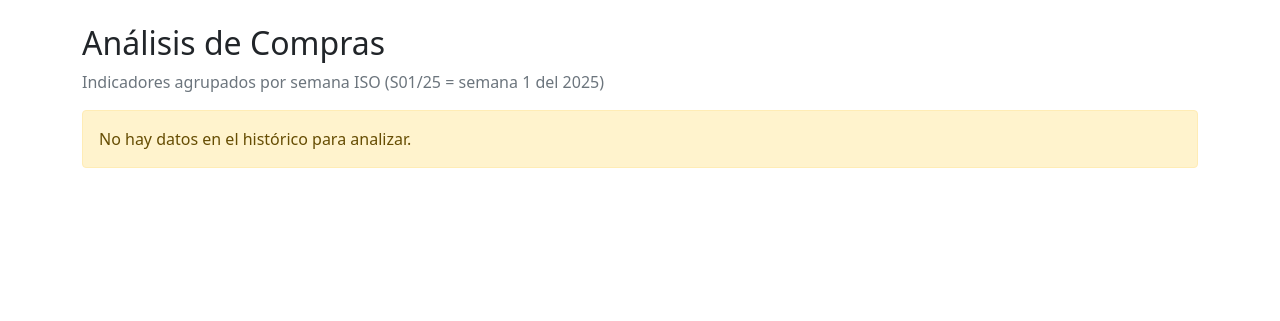
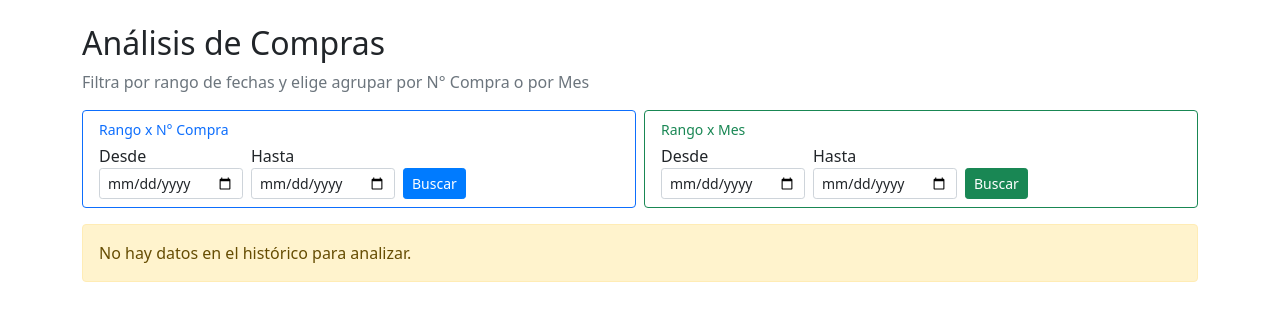
Before and after one commit to ecanar/AppMontebello, a Flask app: page /analisis in a window 1280 px wide. Shown: the part 80-401 px from the top of the page. Run offline with Flask 3, Linux system fonts and the light colour scheme; a user stored in the database is signed in; data that the repository does not hold is empty; some libraries are stand-ins or nearby versions.

Commit message:
feat: filtros fecha analisis, quitar Ver-por, tab Informes con KPIs y tabla resumen

```diff
--- a/app.py
+++ b/app.py
@@ -976,13 +976,31 @@ def consultas_ia():
 def analisis():
     MESES_ES = ['Ene','Feb','Mar','Abr','May','Jun','Jul','Ago','Sep','Oct','Nov','Dic']
 
-    registros = HistoricoCompra.query.order_by(HistoricoCompra.Fec_Comp).all()
+    fec_ini_str = request.args.get('fec_ini', '').strip()
+    fec_fin_str = request.args.get('fec_fin', '').strip()
+    modo = request.args.get('modo', 'compra')
+    if modo not in ('compra', 'mes'):
+        modo = 'compra'
+    try:
+        fec_ini = datetime.strptime(fec_ini_str, '%Y-%m-%d').date() if fec_ini_str else None
+    except ValueError:
+        fec_ini = None; fec_ini_str = ''
+    try:
+        fec_fin = datetime.strptime(fec_fin_str, '%Y-%m-%d').date() if fec_fin_str else None
+    except ValueError:
+        fec_fin = None; fec_fin_str = ''
 
+    todos = HistoricoCompra.query.order_by(HistoricoCompra.Fec_Comp).all()
+    registros = [r for r in todos
+                 if (fec_ini is None or r.Fec_Comp >= fec_ini)
+                 and (fec_fin is None or r.Fec_Comp <= fec_fin)]
+
+    extra = dict(active_mode=modo, fec_ini_val=fec_ini_str, fec_fin_val=fec_fin_str)
     empty = dict(sin_datos=True, total_gasto=0, n_semanas=0, n_productos=0,
                  n_proveedores=0, n_compras=0,
                  data_compra='{}', data_semana='{}', data_mes='{}',
                  top_productos='[]', top_frec='[]', top_proveedores='[]',
-                 bod_top='[]', precio_evolucion_prods='[]')
+                 bod_top='[]', precio_evolucion_prods='[]', **extra)
     if not registros:
         return render_template('analisis.html', **empty)
 
@@ -1075,6 +1093,9 @@ def analisis():
         top_proveedores=json.dumps([[p[0], round(p[1],2)] for p in top_proveedores]),
         bod_top=json.dumps([[p[0], p[1]] for p in bod_top]),
         precio_evolucion_prods=json.dumps(top5_prods),
+        active_mode=modo,
+        fec_ini_val=fec_ini_str,
+        fec_fin_val=fec_fin_str,
     )
 
 
--- a/templates/analisis.html
+++ b/templates/analisis.html
@@ -6,67 +6,65 @@
 <div class="row mb-2">
     <div class="col">
         <h2>Análisis de Compras</h2>
-        <p class="text-muted mb-2">Indicadores agrupados por semana ISO (S01/25 = semana 1 del 2025)</p>
+        <p class="text-muted mb-2">Filtra por rango de fechas y elige agrupar por N° Compra o por Mes</p>
+    </div>
+</div>
+
+<!-- Filtros de fecha -->
+<div class="row g-2 mb-3">
+    <div class="col-md-6">
+        <div class="card border-primary">
+            <div class="card-body py-2">
+                <div class="fw-semibold text-primary small mb-1">Rango x N° Compra</div>
+                <form method="GET" action="{{ url_for('analisis') }}" class="d-flex flex-wrap gap-2 align-items-end">
+                    <input type="hidden" name="modo" value="compra">
+                    <div>
+                        <label class="form-label form-label-sm mb-0">Desde</label>
+                        <input type="date" name="fec_ini" class="form-control form-control-sm"
+                            value="{{ fec_ini_val if active_mode == 'compra' else '' }}">
+                    </div>
+                    <div>
+                        <label class="form-label form-label-sm mb-0">Hasta</label>
+                        <input type="date" name="fec_fin" class="form-control form-control-sm"
+                            value="{{ fec_fin_val if active_mode == 'compra' else '' }}">
+                    </div>
+                    <div class="d-flex gap-1 align-items-end">
+                        <button type="submit" class="btn btn-sm btn-primary">Buscar</button>
+                        {% if active_mode == 'compra' and fec_ini_val %}<a href="{{ url_for('analisis') }}" class="btn btn-sm btn-outline-secondary">✕</a>{% endif %}
+                    </div>
+                </form>
+            </div>
+        </div>
+    </div>
+    <div class="col-md-6">
+        <div class="card border-success">
+            <div class="card-body py-2">
+                <div class="fw-semibold text-success small mb-1">Rango x Mes</div>
+                <form method="GET" action="{{ url_for('analisis') }}" class="d-flex flex-wrap gap-2 align-items-end">
+                    <input type="hidden" name="modo" value="mes">
+                    <div>
+                        <label class="form-label form-label-sm mb-0">Desde</label>
+                        <input type="date" name="fec_ini" class="form-control form-control-sm"
+                            value="{{ fec_ini_val if active_mode == 'mes' else '' }}">
+                    </div>
+                    <div>
+                        <label class="form-label form-label-sm mb-0">Hasta</label>
+                        <input type="date" name="fec_fin" class="form-control form-control-sm"
+                            value="{{ fec_fin_val if active_mode == 'mes' else '' }}">
+                    </div>
+                    <div class="d-flex gap-1 align-items-end">
+                        <button type="submit" class="btn btn-sm btn-success">Buscar</button>
+                        {% if active_mode == 'mes' and fec_ini_val %}<a href="{{ url_for('analisis') }}" class="btn btn-sm btn-outline-secondary">✕</a>{% endif %}
+                    </div>
+                </form>
+            </div>
+        </div>
     </div>
 </div>
 
 {% if sin_datos %}
 <div class="alert alert-warning">No hay datos en el histórico para analizar.</div>
 {% else %}
-
-<!-- Tarjetas resumen -->
-<div class="row g-2 mb-4">
-    <div class="col-6 col-md">
-        <div class="card text-center border-primary h-100">
-            <div class="card-body py-2 px-1">
-                <div class="fw-bold text-primary fs-6">${{ "{:,.0f}".format(total_gasto) }}</div>
-                <small class="text-muted">Gasto Total</small>
-            </div>
-        </div>
-    </div>
-    <div class="col-6 col-md">
-        <div class="card text-center border-success h-100">
-            <div class="card-body py-2 px-1">
-                <div class="fw-bold text-success fs-6">{{ n_semanas }}</div>
-                <small class="text-muted">Semanas</small>
-            </div>
-        </div>
-    </div>
-    <div class="col-6 col-md">
-        <div class="card text-center border-warning h-100">
-            <div class="card-body py-2 px-1">
-                <div class="fw-bold text-warning fs-6">{{ n_productos }}</div>
-                <small class="text-muted">Productos</small>
-            </div>
-        </div>
-    </div>
-    <div class="col-6 col-md">
-        <div class="card text-center border-info h-100">
-            <div class="card-body py-2 px-1">
-                <div class="fw-bold text-info fs-6">{{ n_proveedores }}</div>
-                <small class="text-muted">Proveedores</small>
-            </div>
-        </div>
-    </div>
-    <div class="col-6 col-md">
-        <div class="card text-center border-danger h-100">
-            <div class="card-body py-2 px-1">
-                <div class="fw-bold text-danger fs-6">{{ n_compras }}</div>
-                <small class="text-muted">N° Compras</small>
-            </div>
-        </div>
-    </div>
-</div>
-
-<!-- Selector de agrupación -->
-<div class="d-flex align-items-center gap-2 mb-3">
-    <span class="fw-semibold">Ver por:</span>
-    <div class="btn-group" role="group">
-        <button type="button" class="btn btn-sm btn-primary active" id="btnCompra" onclick="setMode('compra')">N° Compra</button>
-        <button type="button" class="btn btn-sm btn-outline-primary" id="btnMes" onclick="setMode('mes')">Mes</button>
-    </div>
-    <small class="text-muted" id="modeLabel">Agrupado por N° de compra</small>
-</div>
 
 <!-- Tabs -->
 <ul class="nav nav-tabs mb-3" id="analysisTabs" role="tablist">
@@ -81,6 +79,9 @@
     </li>
     <li class="nav-item" role="presentation">
         <button class="nav-link" data-bs-toggle="tab" data-bs-target="#tab-cumplimiento" type="button" role="tab">Cumplimiento</button>
+    </li>
+    <li class="nav-item" role="presentation">
+        <button class="nav-link" data-bs-toggle="tab" data-bs-target="#tab-informes" type="button" role="tab">Informes</button>
     </li>
 </ul>
 
@@ -193,6 +194,65 @@
                     <div id="cont-salidas" style="height:300px;">
                         <canvas id="chartSalidas"></canvas>
                     </div>
+                </div>
+            </div>
+        </div>
+    </div>
+
+    <!-- TAB INFORMES -->
+    <div class="tab-pane fade" id="tab-informes" role="tabpanel">
+        <div class="row g-2 mb-3 mt-1">
+            <div class="col-6 col-md">
+                <div class="card text-center border-primary h-100">
+                    <div class="card-body py-2 px-1">
+                        <div class="fw-bold text-primary fs-6">${{ "{:,.0f}".format(total_gasto) }}</div>
+                        <small class="text-muted">Gasto Total</small>
+                    </div>
+                </div>
+            </div>
+            <div class="col-6 col-md">
+                <div class="card text-center border-success h-100">
+                    <div class="card-body py-2 px-1">
+                        <div class="fw-bold text-success fs-6">{{ n_semanas }}</div>
+                        <small class="text-muted">Semanas</small>
+                    </div>
+                </div>
+            </div>
+            <div class="col-6 col-md">
+                <div class="card text-center border-warning h-100">
+                    <div class="card-body py-2 px-1">
+                        <div class="fw-bold text-warning fs-6">{{ n_productos }}</div>
+                        <small class="text-muted">Productos</small>
+                    </div>
+                </div>
+            </div>
+            <div class="col-6 col-md">
+                <div class="card text-center border-info h-100">
+                    <div class="card-body py-2 px-1">
+                        <div class="fw-bold text-info fs-6">{{ n_proveedores }}</div>
+                        <small class="text-muted">Proveedores</small>
+                    </div>
+                </div>
+            </div>
+            <div class="col-6 col-md">
+                <div class="card text-center border-danger h-100">
+                    <div class="card-body py-2 px-1">
+                        <div class="fw-bold text-danger fs-6">{{ n_compras }}</div>
+                        <small class="text-muted">N° Compras</small>
+                    </div>
+                </div>
+            </div>
+        </div>
+        <div class="card">
+            <div class="card-header"><h6 class="mb-0">Resumen por Período</h6></div>
+            <div class="card-body">
+                <div class="table-responsive">
+                    <table class="table table-sm table-striped" id="tablaInformes">
+                        <thead class="table-dark">
+                            <tr><th>Período</th><th>Gasto ($)</th><th>Salidas</th><th>Cumpl. (%)</th></tr>
+                        </thead>
+                        <tbody></tbody>
+                    </table>
                 </div>
             </div>
         </div>
@@ -318,17 +378,6 @@ function setMode(mode) {
     const d = ALL_DATA[mode];
     const n = d.labels.length;
 
-    // Actualizar etiqueta
-    document.getElementById('modeLabel').textContent = MODE_LABELS[mode];
-
-    // Botones
-    ['compra','mes'].forEach(m => {
-        const btn = document.getElementById('btn' + m.charAt(0).toUpperCase() + m.slice(1));
-        btn.className = m === mode
-            ? 'btn btn-sm btn-primary active'
-            : 'btn btn-sm btn-outline-primary';
-    });
-
     // Gasto
     setScrollWidth('cont-gasto-sem', n);
     chartGasto.data.labels = d.labels;
@@ -424,8 +473,21 @@ new Chart(document.getElementById('chartProveedores'), {
     });
 })();
 
-/* ---- Cargar con modo compra por defecto ---- */
-setMode('compra');
+/* ---- Cargar modo activo y poblar tabla Informes ---- */
+setMode('{{ active_mode }}');
+(function() {
+    const d = ALL_DATA['{{ active_mode }}'];
+    const tbody = document.querySelector('#tablaInformes tbody');
+    if (!tbody || !d || !d.labels) return;
+    d.labels.forEach((lbl, i) => {
+        const tr = document.createElement('tr');
+        tr.innerHTML = `<td>${lbl}</td>`
+            + `<td>$${d.gasto[i].toLocaleString('es-CO',{minimumFractionDigits:0})}</td>`
+            + `<td>${d.salidas[i]}</td>`
+            + `<td>${d.cumpl[i]}%</td>`;
+        tbody.appendChild(tr);
+    });
+})();
 </script>
 {% endif %}
 {% endblock %}
```
